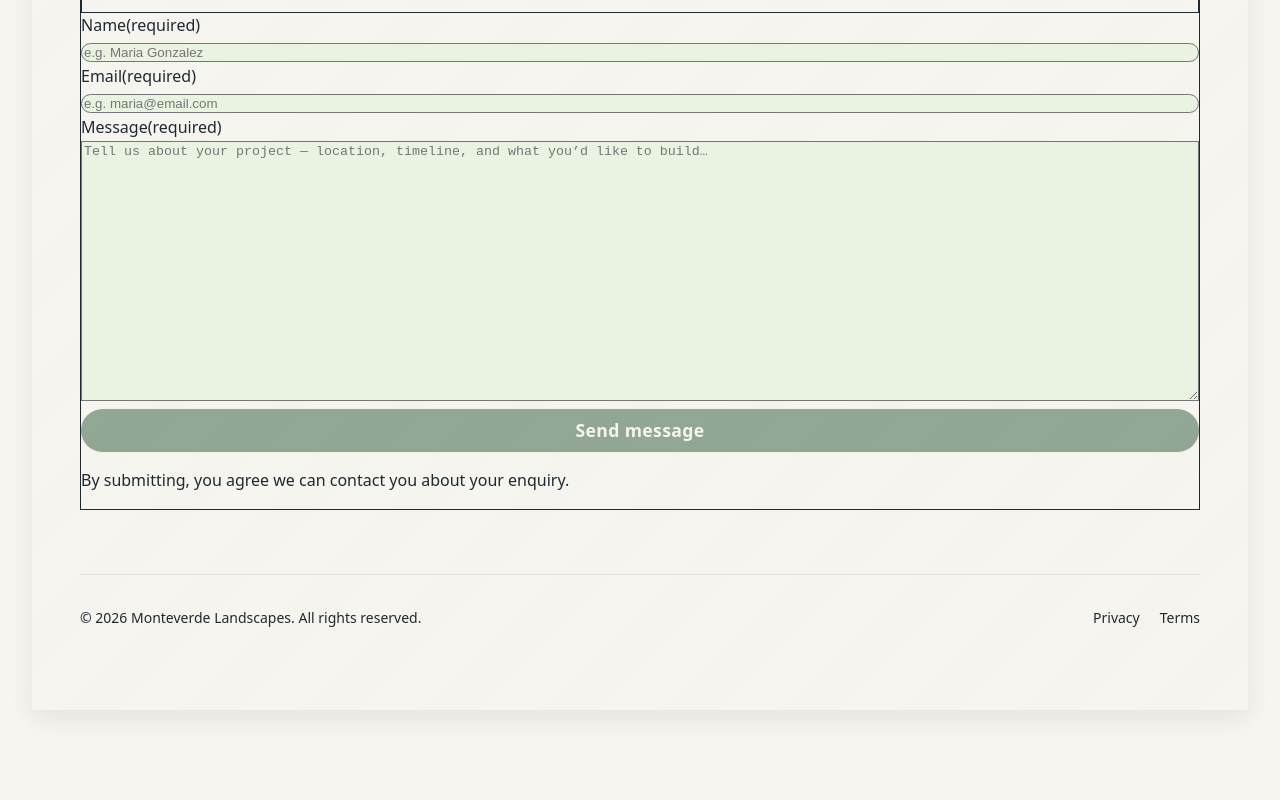
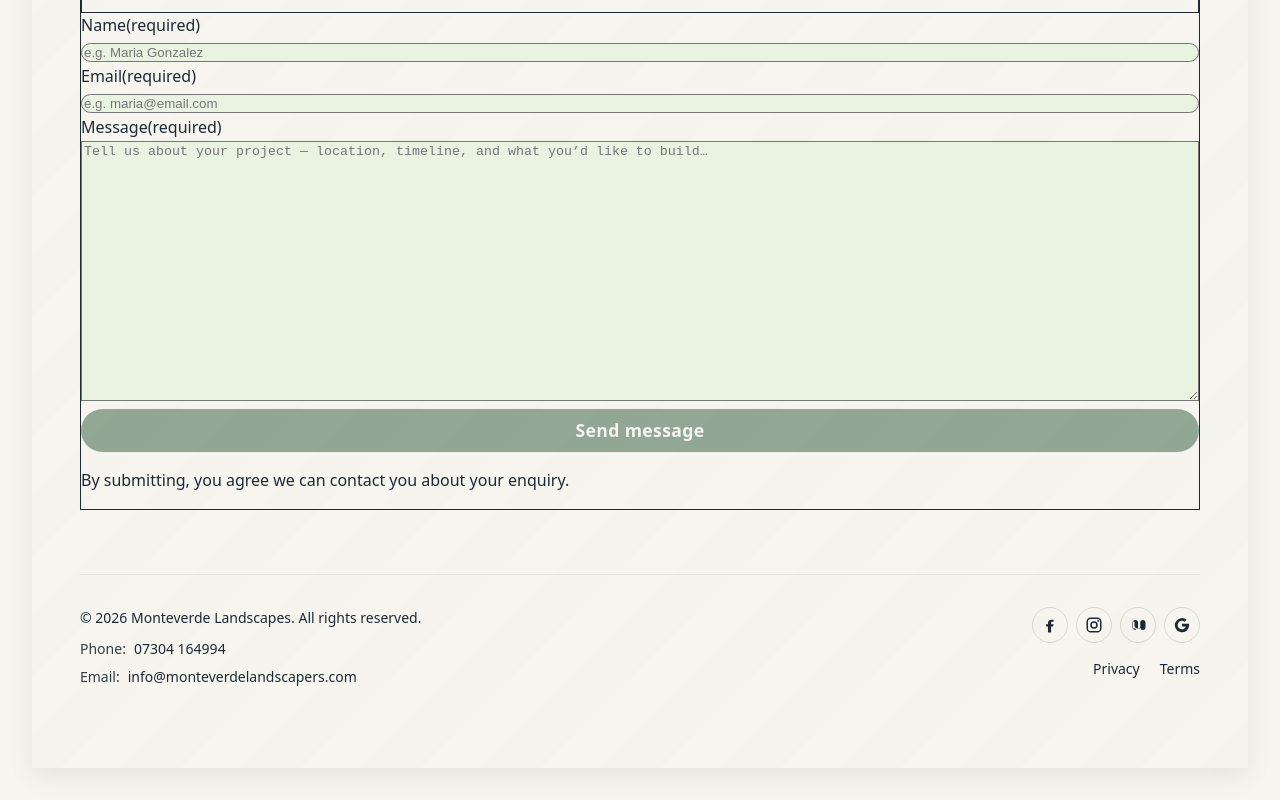
Before and after one commit to BSN038/monteverde-landscapes, a Next.js app: page /contact in a window 1280 px wide. Shown: the part 735-1535 px from the top of the page. Before the commit the page ends 1477 px from the top, so only its background shows below. Built offline with nearby package versions, Linux system fonts and the light colour scheme.

Commit message:
Update footer with contact info and social links

```diff
--- a/src/components/layout/Footer.tsx
+++ b/src/components/layout/Footer.tsx
@@ -5,8 +5,107 @@
 
 import Link from "next/link";
 
+function IconFacebook(props: React.SVGProps<SVGSVGElement>) {
+  return (
+    <svg viewBox="0 0 24 24" width="18" height="18" aria-hidden="true" {...props}>
+      <path
+        fill="currentColor"
+        d="M13.5 22v-8h2.7l.5-3H13.5V9.2c0-.9.4-1.6 1.7-1.6H16.8V5.1c-.3 0-1.4-.1-2.8-.1-2.8 0-4.7 1.7-4.7 4.8V11H6.7v3h2.6v8h4.2z"
+      />
+    </svg>
+  );
+}
+
+function IconInstagram(props: React.SVGProps<SVGSVGElement>) {
+  return (
+    <svg viewBox="0 0 24 24" width="18" height="18" aria-hidden="true" {...props}>
+      <path
+        fill="currentColor"
+        d="M7.5 2h9A5.5 5.5 0 0 1 22 7.5v9A5.5 5.5 0 0 1 16.5 22h-9A5.5 5.5 0 0 1 2 16.5v-9A5.5 5.5 0 0 1 7.5 2zm9 2h-9A3.5 3.5 0 0 0 4 7.5v9A3.5 3.5 0 0 0 7.5 20h9a3.5 3.5 0 0 0 3.5-3.5v-9A3.5 3.5 0 0 0 16.5 4z"
+      />
+      <path
+        fill="currentColor"
+        d="M12 7a5 5 0 1 1 0 10 5 5 0 0 1 0-10zm0 2a3 3 0 1 0 0 6 3 3 0 0 0 0-6z"
+      />
+      <circle cx="17.5" cy="6.5" r="1.2" fill="currentColor" />
+    </svg>
+  );
+}
+
+function IconNextdoor(props: React.SVGProps<SVGSVGElement>) {
+  // Simple "n" mark (brand-ish, neutral)
+  return (
+    <svg viewBox="0 0 24 24" width="18" height="18" aria-hidden="true" {...props}>
+      <path
+        fill="currentColor"
+        d="M8.4 18.6c-1.9 0-3.4-1.5-3.4-3.4V8.8c0-1.9 1.5-3.4 3.4-3.4h.3c1.9 0 3.4 1.5 3.4 3.4v6.4c0 .8.6 1.4 1.4 1.4h.1c.8 0 1.4-.6 1.4-1.4V8.8c0-1.9 1.5-3.4 3.4-3.4h.2c1.9 0 3.4 1.5 3.4 3.4v6.4c0 1.9-1.5 3.4-3.4 3.4h-.2c-1.9 0-3.4-1.5-3.4-3.4v-.6c-.6 1.3-1.9 2.2-3.5 2.2h-.1c-2.2 0-4-1.8-4-4V8.8c0-.8-.6-1.4-1.4-1.4h-.3c-.8 0-1.4.6-1.4 1.4v6.4c0 .8.6 1.4 1.4 1.4H9v2H8.4z"
+      />
+    </svg>
+  );
+}
+
+function IconGoogle(props: React.SVGProps<SVGSVGElement>) {
+  return (
+    <svg viewBox="0 0 24 24" width="18" height="18" aria-hidden="true" {...props}>
+      <path
+        fill="currentColor"
+        d="M12 10.2v3.7h5.2c-.8 2.3-2.9 3.9-5.2 3.9A5.8 5.8 0 1 1 12 6.2c1.4 0 2.6.5 3.6 1.4l2.6-2.6A9.5 9.5 0 1 0 21.5 12c0-.6-.1-1.2-.2-1.8H12z"
+      />
+    </svg>
+  );
+}
+
 export default function Footer() {
   const currentYear = new Date().getFullYear();
+
+  // ✅ Edita aquí si cambian datos
+  const phoneDisplay = "07304 164994";
+  const phoneHref = "tel:+447304164994";
+  const email = "info@monteverdelandscapers.com";
+
+  // Pon aquí los enlaces reales cuando los tengas.
+  // Si aún no tienes el link exacto de alguno, déjalo como "#" por ahora.
+  const socials = [
+    {
+      name: "Facebook",
+      href: "https://www.facebook.com/share/16nXWbEgku/?mibextid=wwXIfr",
+      Icon: IconFacebook,
+    },
+    {
+      name: "Instagram",
+      href: "https://www.instagram.com/monteverdelandscapers?igsh=YjNtMDI1M3VjMjky&utm_source=qr",
+      Icon: IconInstagram,
+    },
+    {
+      name: "Nextdoor",
+      href: " https://nextdoor.co.uk/p/B4ZmPy9HYZQ9?utm_source=share&extras=MTc1OTIyMzk2ODg0NTA%3D&share_platform=10&utm_campaign=1769009645052&share_action_id=f97ea36c-9392-4fc2-89aa-57a98eee3934",
+      Icon: IconNextdoor,
+    },
+    {
+      name: "Google",
+      href: "#",
+      Icon: IconGoogle,
+    },
+  ] as const;
+
+  const linkStyle: React.CSSProperties = {
+    display: "inline-flex",
+    alignItems: "center",
+    gap: "0.5rem",
+    textDecoration: "none",
+  };
+
+  const iconButtonStyle: React.CSSProperties = {
+    display: "inline-flex",
+    alignItems: "center",
+    justifyContent: "center",
+    width: 36,
+    height: 36,
+    borderRadius: 999,
+    border: "1px solid rgba(0,0,0,0.12)",
+    color: "inherit",
+    textDecoration: "none",
+  };
 
   return (
     <footer
@@ -20,17 +119,68 @@ export default function Footer() {
         style={{
           display: "flex",
           justifyContent: "space-between",
-          alignItems: "center",
+          alignItems: "flex-start",
           padding: "2rem 0",
           flexWrap: "wrap",
-          gap: "1rem",
+          gap: "1.25rem",
         }}
       >
+        {/* Left: brand + copyright */}
+        <div style={{ display: "grid", gap: "0.5rem" }}>
           <p style={{ margin: 0, fontSize: "0.875rem" }}>
             © {currentYear} Monteverde Landscapes. All rights reserved.
           </p>
 
-        <nav>
+          {/* Contact */}
+          <div style={{ display: "grid", gap: "0.35rem", fontSize: "0.875rem" }}>
+            <a href={phoneHref} style={linkStyle} aria-label={`Call ${phoneDisplay}`}>
+              <span style={{ opacity: 0.9 }}>Phone:</span>
+              <span>{phoneDisplay}</span>
+            </a>
+
+            <a href={`mailto:${email}`} style={linkStyle} aria-label={`Email ${email}`}>
+              <span style={{ opacity: 0.9 }}>Email:</span>
+              <span>{email}</span>
+            </a>
+          </div>
+        </div>
+
+        {/* Right: socials + legal */}
+        <div
+          style={{
+            display: "grid",
+            gap: "0.9rem",
+            justifyItems: "end",
+            width: "min(520px, 100%)",
+          }}
+        >
+          {/* Social icons */}
+          <div
+            aria-label="Social links"
+            style={{
+              display: "flex",
+              gap: "0.5rem",
+              flexWrap: "wrap",
+              justifyContent: "flex-end",
+            }}
+          >
+            {socials.map(({ name, href, Icon }) => (
+              <a
+                key={name}
+                href={href}
+                target={href === "#" ? undefined : "_blank"}
+                rel={href === "#" ? undefined : "noreferrer noopener"}
+                aria-label={name}
+                title={name}
+                style={iconButtonStyle}
+              >
+                <Icon />
+              </a>
+            ))}
+          </div>
+
+          {/* Legal nav (kept from original) */}
+          <nav aria-label="Footer legal">
             <ul
               style={{
                 display: "flex",
@@ -50,6 +200,7 @@ export default function Footer() {
             </ul>
           </nav>
         </div>
+      </div>
     </footer>
   );
 }
```
Lines whose indentation alone changed are shown as unchanged.
